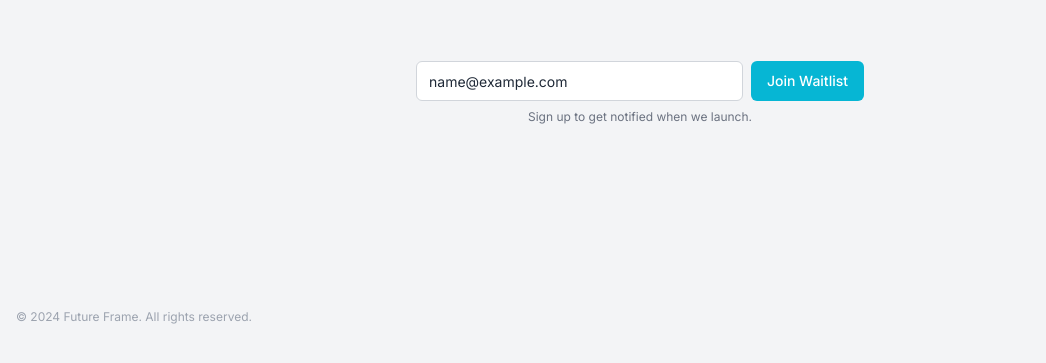
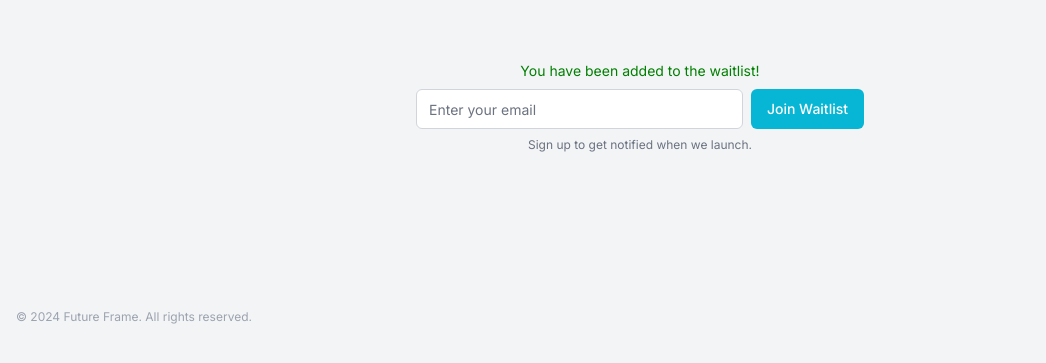
Before and after one commit to edadaltocg/futureframe-website, a website built with Vite: page src/index.html in a window 1280 px wide. Both pictures are taken after typing "name@example.com" into the empty fields and a click on the button "Join Waitlist". Shown: the part 459-822 px from the top of the page, without its empty margins (0-1046 px from the left). Built offline with nearby package versions, Linux system fonts and the light colour scheme; files whose address does not match are found by name.

Commit message:
Improved js

```diff
--- a/src/index.html
+++ b/src/index.html
@@ -34,10 +34,10 @@
         <div class="font-inter w-full max-w-md space-y-2 mx-auto">
           <p id="response-message" class="text-center text-sm  hidden"></p>
           <form id="waitlist-form" class="flex flex-col md:flex-row space-y-2 md:space-y-0 md:space-x-2">
-            <input
+            <input name="email" id="email"
               class="flex h-10 w-full rounded-md border border-gray-300 bg-white dark:bg-gray-800 dark:border-gray-700 px-3 py-2 text-sm ring-offset-gray-100 dark:ring-offset-gray-900 file:border-0 file:bg-transparent file:text-sm file:font-medium placeholder-gray-500 dark:placeholder-gray-400 focus-visible:outline-none focus-visible:ring-2 focus-visible:ring-cyan-500 focus-visible:ring-offset-2 disabled:cursor-not-allowed disabled:opacity-50"
               placeholder="Enter your email" type="email" />
-            <button
+            <button id="submit"
               class="inline-flex items-center justify-center whitespace-nowrap rounded-md text-sm font-medium ring-offset-gray-100 dark:ring-offset-gray-900 transition-colors focus-visible:outline-none focus-visible:ring-2 focus-visible:ring-cyan-500 focus-visible:ring-offset-2 disabled:pointer-events-none disabled:opacity-50 bg-cyan-500 text-white hover:bg-cyan-600 h-10 px-4 py-2"
               type="submit">
               Join Waitlist
--- a/src/js/waitlist.js
+++ b/src/js/waitlist.js
@@ -6,13 +6,34 @@ document
     const responseMessage = document.getElementById("response-message");
 
     try {
-      const response = await fetch("/backend/api/collections/leads/records", {
-        method: "POST",
-        headers: {
-          "Content-Type": "application/json",
+      // Button disabled
+      document.getElementById("submit").disabled = true;
+      // Spinning button
+      document.getElementById("submit").innerHTML =
+        `<svg class="w-4 h-4 text-gray-300 animate-spin" viewBox="0 0 64 64" fill="none"
+      xmlns="http://www.w3.org/2000/svg" width="24" height="24">
+      <path
+        d="M32 3C35.8083 3 39.5794 3.75011 43.0978 5.20749C46.6163 6.66488 49.8132 8.80101 52.5061 11.4939C55.199 14.1868 57.3351 17.3837 58.7925 20.9022C60.2499 24.4206 61 28.1917 61 32C61 35.8083 60.2499 39.5794 58.7925 43.0978C57.3351 46.6163 55.199 49.8132 52.5061 52.5061C49.8132 55.199 46.6163 57.3351 43.0978 58.7925C39.5794 60.2499 35.8083 61 32 61C28.1917 61 24.4206 60.2499 20.9022 58.7925C17.3837 57.3351 14.1868 55.199 11.4939 52.5061C8.801 49.8132 6.66487 46.6163 5.20749 43.0978C3.7501 39.5794 3 35.8083 3 32C3 28.1917 3.75011 24.4206 5.2075 20.9022C6.66489 17.3837 8.80101 14.1868 11.4939 11.4939C14.1868 8.80099 17.3838 6.66487 20.9022 5.20749C24.4206 3.7501 28.1917 3 32 3L32 3Z"
+        stroke="currentColor" stroke-width="5" stroke-linecap="round" stroke-linejoin="round"></path>
+      <path
+        d="M32 3C36.5778 3 41.0906 4.08374 45.1692 6.16256C49.2477 8.24138 52.7762 11.2562 55.466 14.9605C58.1558 18.6647 59.9304 22.9531 60.6448 27.4748C61.3591 31.9965 60.9928 36.6232 59.5759 40.9762"
+        stroke="currentColor" stroke-width="5" stroke-linecap="round" stroke-linejoin="round" class="text-gray-900">
+      </path>
+    </svg><span class="ml-2">Processing...</span>`;
+      const response = await fetch(
+        "http://localhost/backend/api/collections/leads/records",
+        {
+          method: "POST",
+          headers: {
+            "Content-Type": "application/json",
+          },
+          body: JSON.stringify({ email: email }),
         },
-        body: JSON.stringify({ email: email }),
-      });
+      );
+      // Button reset
+      document.getElementById("submit").innerHTML = "Join Waitlist";
+      // Button enabled
+      document.getElementById("submit").disabled = false;
 
       if (response.ok) {
         responseMessage.textContent = "You have been added to the waitlist!";
@@ -25,6 +46,8 @@ document
         responseMessage.style.color = "red";
         document.getElementById("response-message").classList.remove("hidden");
       }
+      // Clean form
+      document.getElementById("email").value = "";
     } catch (error) {
       responseMessage.textContent =
         "There was an error adding you to the waitlist. Please try again.";
```
Also changed, not shown: static/index-B_bItdVC.js (added, +10 -0 lines), static/index-H0k3iPcV.js (deleted, +0 -1 lines), static/index.html (+4 -4 lines), static/index-B4wEj-mZ.css (deleted), static/index-CY4WEGa8.css (added).
